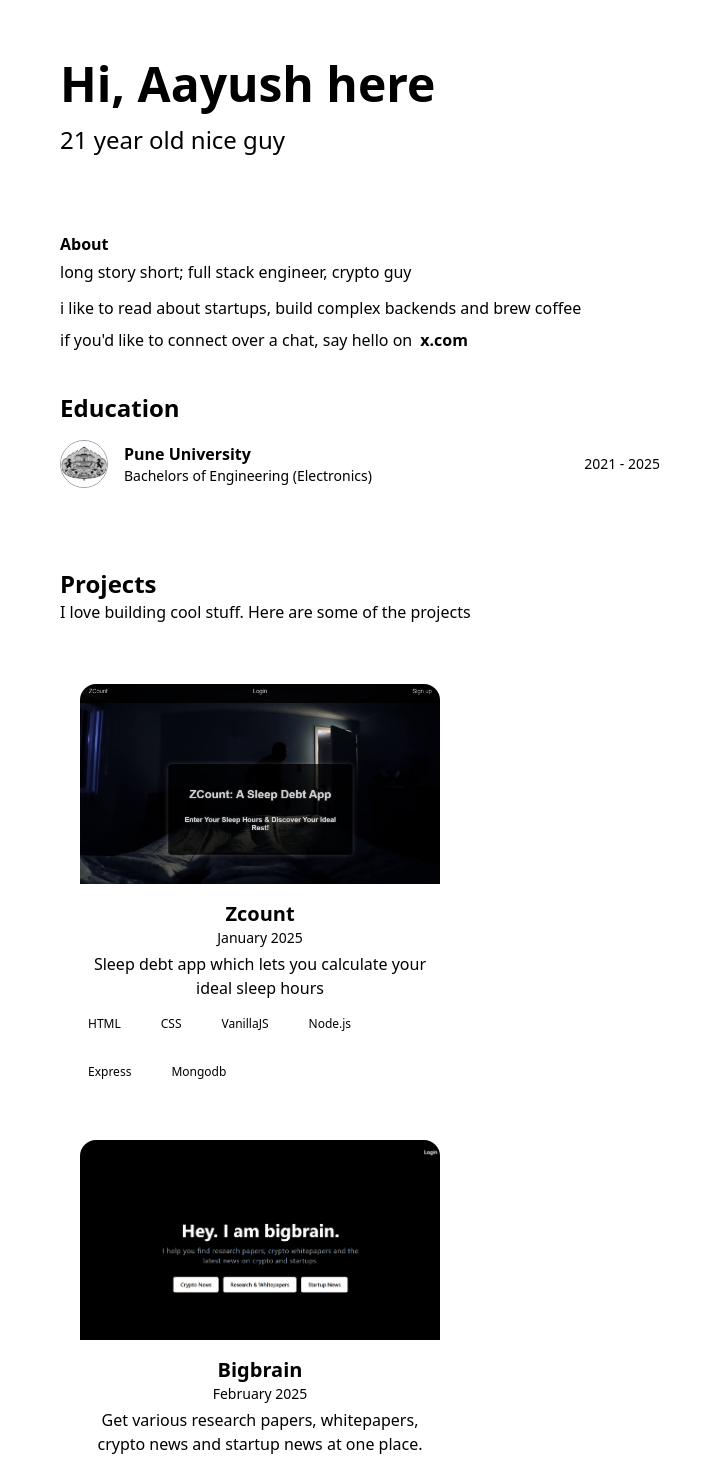
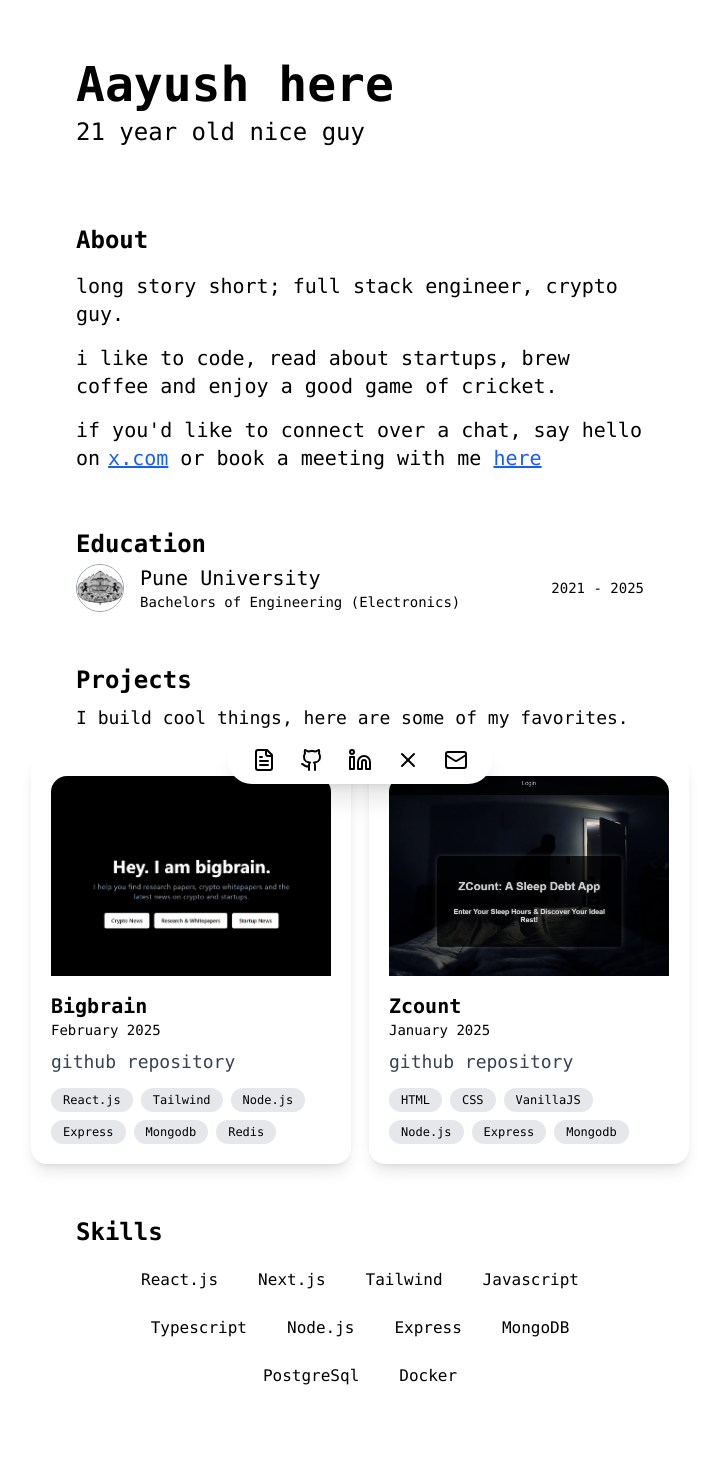
Before and after one commit to aayushk9/devme, a React (Vite) app: page / in a window 1280 px wide. Shown: the top 1470 px of the page, without its empty margins (280-999 px from the left). Built offline with nearby package versions, Linux system fonts and the light colour scheme.

Commit message:
new styles

```diff
--- a/src/components/About.jsx
+++ b/src/components/About.jsx
@@ -1,22 +1,29 @@
 export function About() {
   return (
-    <div className="max-w-[600px] mx-auto text-left text-wrap">
-      <h2 className="text-black-2xl font-bold">About</h2>
-      <p className="text-black py-1 text-base mb-2">
-        long story short; full stack engineer, crypto guy
+    <div className="max-w-[600px] mx-auto px-4 py-4 flex flex-col items-start text-left space-y-4">
+      <h2 className="text-black text-2xl font-mono font-bold">About</h2>
+      <p className="text-black text-lg md:text-xl font-mono">
+        long story short; full stack engineer, crypto guy.
       </p>
-      <p className="text-black text-base mb-2">
-        i like to read about startups, build complex backends and brew coffee
+      <p className="text-black text-lg md:text-xl font-mono">
+        i like to code, read about startups, brew coffee and enjoy a good game of cricket.
       </p>
-      <p className="text-black text-base mb-2">
+      <p className="text-black text-lg md:text-xl font-mono">
         if you'd like to connect over a chat, say hello on
         <a
           href="https://x.com/aayushk999"
           target="_blank"
           rel="noopener noreferrer"
-          className="font-bold text-black hover:text-blue-400 ml-2"
+          className="text-blue-600 font-mono ml-2 underline"
         >
           x.com
+        </a>
+        {" "}or book a meeting with me{" "}
+        <a
+          className="font-mono text-blue-600 underline"
+          href="https://cal.com/aayushdev"
+        >
+          here
         </a>
       </p>
     </div>
--- a/src/components/Blogs.jsx
+++ b/src/components/Blogs.jsx
@@ -5,9 +5,9 @@ const blogs = [
         date: "Jan 4 2024"
     },
     {
-        website: "https://aayushk.hashnode.dev/an-update-on-my-tech-journey",
-        title: "An update on my tech journey",
-        date: "April 20, 2023"
+        website: "https://www.geeksforgeeks.org/pagination-using-node-mongo-express-js-and-ejs/?itm_source=auth&itm_medium=contributions&itm_campaign=articles",
+        title: "Pagination using node.js, express and mongodb",
+        date: "March 27, 2024"
     },
     {
         website: "https://www.geeksforgeeks.org/how-to-build-a-restful-api-using-node-express-and-mongodb/?itm_source=auth&itm_medium=contributions&itm_campaign=articles",
@@ -15,23 +15,24 @@ const blogs = [
         date: "July 24, 2024"
     },
     {
-        website: "https://www.geeksforgeeks.org/pagination-using-node-mongo-express-js-and-ejs/?itm_source=auth&itm_medium=contributions&itm_campaign=articles",
-        title: "Pagination using node.js, express and mongodb",
-        date: "March 27, 2024"
+        website: "https://aayushk.hashnode.dev/an-update-on-my-tech-journey",
+        title: "An update on my tech journey",
+        date: "April 20, 2023"
     }
 ]
 
 export function Blogs() {
     return (
-        <section className="max-w-[600px] mx-auto text-left mt-10">
-            <h2 className="text-black text-2xl font-semibold">blog</h2>
+
+        <section className="max-w-[600px] mx-auto px-4 text-left mt-10">
+            <h2 className="text-black text-2xl font-semibold font-mono">blog</h2>
             <div className="grid md:grid-cols-1 gap-4 px-4 max-w-5xl mx-auto mt-6">
                 {blogs.map((blog, index) => (
                     <div key={index} className="space-y-1">
                         <a href={blog.website} className="block">
-                            <p className="text-black text-sm">{blog.title}</p>
+                            <p className="text-black text-sm font-mono">{blog.title}</p>
                         </a>
-                        <p className="text-black text-xs">{blog.date}</p>
+                        <p className="text-gray-500 text-xs font-mono">{blog.date}</p>
                     </div>
                 ))}
             </div>
--- a/src/components/Edu.jsx
+++ b/src/components/Edu.jsx
@@ -1,9 +1,9 @@
 export function Edu() {
   return (
-    <div className="max-w-[600px] mx-auto text-left mt-10">
-      <h2 className="text-black text-2xl font-bold">Education</h2>
+    <div className="max-w-[600px] mx-auto px-4 text-left mt-10">
+      <h2 className="text-black font-bold text-2xl font-mono">Education</h2>
 
-      <div className="flex items-center justify-between mt-4">
+      <div className="flex items-center justify-between mt-1">
         <div className="flex items-center space-x-4">
           <a href="https://www.linkedin.com/school/savitribai-phule-pune-university-sppu/">
             <img
@@ -13,12 +13,12 @@ export function Edu() {
             />
           </a>
           <div>
-            <p className="text-black font-semibold">Pune University</p>
-            <p className="text-black text-sm">Bachelors of Engineering (Electronics)</p>
+            <p className="text-black font-mono text-xl">Pune University</p>
+            <p className="text-black text-sm font-mono text-lg">Bachelors of Engineering (Electronics)</p>
           </div>
         </div>
 
-        <span className="text-black text-sm">2021 - 2025</span>
+        <span className="text-black text-sm text-lg ml-auto font-mono">2021 - 2025</span>
       </div>
     </div>
   );
--- a/src/components/Intro.jsx
+++ b/src/components/Intro.jsx
@@ -1,10 +1,10 @@
 export function Intro() {
     return (
-        <div className="max-w-[600px] mx-auto text-left py-15 text-wrap">
-            <h2 className="text-black text-2xl sm:text-4xl md:text-5xl font-bold">
-                Hi, Aayush here
+        <div className="max-w-[600px] mx-auto px-4 py-15 flex flex-col items-start text-left">
+            <h2 className="text-black text-4xl md:text-5xl font-mono font-bold">
+                Aayush here
             </h2>
-            <p className="text-xl sm:text-xl md:text-2xl text-black py-4 font-sans">
+            <p className="text-lg md:text-2xl text-black pt-2 font-mono">
                 21 year old nice guy
             </p>
         </div>
--- a/src/components/Projects.jsx
+++ b/src/components/Projects.jsx
@@ -1,50 +1,66 @@
 const projects = [
+   {
+      title: "Bigbrain",
+      date: "February 2025",
+      description: "Get various research papers, whitepapers, crypto news and startup news at one place.",
+      githubURL: "https://github.com/aayushk9/BigBrain",
+      techStack: ["React.js", "Tailwind", "Node.js", "Express", "Mongodb", "Redis"],
+      website: "https://bigbrain-bb.vercel.app/",
+      image: "/icons/bigbrain.png"
+   },
    {
       title: "Zcount",
       date: "January 2025",
       description: "Sleep debt app which lets you calculate your ideal sleep hours",
+      githubURL: "https://github.com/aayushk9/ZCount",
       techStack: ["HTML", "CSS", "VanillaJS", "Node.js", "Express", "Mongodb"],
       website: "https://z-count.vercel.app/",
       image: "/icons/zcount.png"
-   },
-   {
-      title: "Bigbrain",
-      date: "February 2025",
-      description: "Get various research papers, whitepapers, crypto news and startup news at one place.",
-      techStack: ["React.js", "Tailwind", "Node js", "Express", "Mongodb", "Redis"],
-      website: "https://bigbrain-bb.vercel.app/",
-      image: "/icons/bigbrain.png"
    }
 ];
 
 export function Projects() {
    return (
-      <section className="py-10 text-white text-center">
-         <div className="text-center max-w-[600px] mx-auto text-left mt-10">
-            <h2 className="text-black text-2xl font-bold">Projects</h2>
-            <p className="text-black text-base">I love building cool stuff. Here are some of the projects</p>
+      <section className="py-3 text-white">
+         <div className="max-w-[600px] mx-auto px-4 text-left mt-10">
+            <h2 className="text-black text-2xl font-bold font-mono">Projects</h2>
+            <p className="text-black text-lg font-mono mt-2">
+               I build cool things, here are some of my favorites.
+            </p>
          </div>
 
-         <div className="mt-10 grid grid-cols-1 md:grid-cols-1 gap-4 mr-50">
+         <div className="mt-6 grid grid-cols-1 sm:grid-cols-2 gap-2 mx-auto max-w-[700px] px-4">
             {projects.map((project, index) => (
                <div
                   key={index}
-                  className="p-5 rounded-2xl hover:shadow-2xl transition w-full max-w-[400px] mx-auto min-h-[400px]"
+                  className="p-5 rounded-2xl transition shadow-lg hover:scale-[1.02] bg-white w-full max-w-[320px] mx-auto"
                >
                   <a href={project.website} target="_blank" rel="noopener noreferrer">
-                     <img src={project.image}
+                     <img
+                        src={project.image}
                         alt={project.title}
-                        className="w-full h-[200px] object-cover rounded-t-2xl" />
+                        className="w-full h-[200px] object-cover rounded-t-2xl"
+                     />
                   </a>
 
-                  <div className="mt-4">
-                     <h3 className="text-xl font-bold text-black">{project.title}</h3>
-                     <p className="text-black text-sm">{project.date}</p>
-                     <p className="text-black mt-1">{project.description}</p>
+                  <div className="mt-4 text-left">
+                     <h3 className="text-xl font-bold text-black font-mono">{project.title}</h3>
+                     <p className="text-black text-sm font-mono">{project.date}</p>
 
-                     <div className="mt-3 flex flex-wrap gap-6">
+                     <div className="mt-2">
+                        <a
+                           href={project.githubURL}
+                           className="flex items-center space-x-2 text-gray-700 hover:text-gray-800 font-mono text-lg"
+                        >
+                           <span>github repository</span>
+                        </a>
+                     </div>
+
+                     <div className="mt-3 flex flex-wrap gap-2">
                         {project.techStack.map((tech, key) => (
-                           <span key={key} className="px-2 py-1 rounded-full text-xs text-black">{tech}</span>
+                           <span key={key} className="px-3 py-1 bg-gray-200 rounded-full text-xs text-black font-mono">
+                              {tech}
+                           </span>
                         ))}
                      </div>
                   </div>
--- a/src/components/Skills.jsx
+++ b/src/components/Skills.jsx
@@ -1,15 +1,20 @@
 export function Skills() {
   return (
-    <div className="max-w-[600px] mx-auto text-left mt-5">
-      <h2 className="text-black text-2xl font-bold">Skills</h2>
-      <div className="flex space-x-4 justify-center m-8 ml-60 mt-4 h-8 w-8">
-        <span className="text-bold bg-white text-black rounded-md px-2 py-1 hover:bg-gray-300">React</span>
-        <span className="text-bold text-black rounded-md px-2 py-1 hover:bg-gray-300">Next.js</span>
-        <span className="text-bold text-black rounded-md px-2 py-1 hover:bg-gray-300">Javascript</span>
-        <span className="text-bold text-black rounded-md px-2 py-1 hover:bg-gray-300">Typescript</span>
-        <span className="text-bold text-black rounded-md px-2 py-1 hover:bg-gray-300">Node.js</span>
-        <span className="text-bold text-black rounded-md px-2 py-1 hover:bg-gray-300">Python</span>
+    <div className="max-w-[600px] mx-auto px-4 text-left mt-10">
+      <h2 className="text-black text-2xl font-bold font-mono">Skills</h2>
+
+      <div className="flex flex-wrap justify-center gap-4 mt-4">
+        <span className="text-black rounded-md px-3 py-1 hover:bg-gray-300 font-mono">React.js</span>
+        <span className="text-black rounded-md px-3 py-1 hover:bg-gray-300 font-mono">Next.js</span>
+        <span className="text-black rounded-md px-3 py-1 hover:bg-gray-300 font-mono">Tailwind</span>
+        <span className="text-black rounded-md px-3 py-1 hover:bg-gray-300 font-mono">Javascript</span>
+        <span className="text-black rounded-md px-3 py-1 hover:bg-gray-300 font-mono">Typescript</span>
+        <span className="text-black rounded-md px-3 py-1 hover:bg-gray-300 font-mono">Node.js</span>
+        <span className="text-black rounded-md px-3 py-1 hover:bg-gray-300 font-mono">Express</span>
+        <span className="text-black rounded-md px-3 py-1 hover:bg-gray-300 font-mono">MongoDB</span>
+        <span className="text-black rounded-md px-3 py-1 hover:bg-gray-300 font-mono">PostgreSql</span>
+        <span className="text-black rounded-md px-3 py-1 hover:bg-gray-300 font-mono">Docker</span>
       </div>
     </div>
-  )
+  );
 }
--- a/src/components/Socials.jsx
+++ b/src/components/Socials.jsx
@@ -1,39 +1,37 @@
-import { Home, FileText, Github, Linkedin, X, Mail} from "lucide-react";
+import { FileText, Github, Linkedin, X, Mail } from "lucide-react";
+import { Link } from "react-router-dom"
 
 export function Socials() {
   return (
 
-    <ul className="flex flex-row justify-center space-x-6 mt-auto pb-2">
+    <div className="fixed bottom-4 left-1/2 transform -translate-x-1/2 bg-white shadow-xl rounded-full px-6 py-3 flex items-center space-x-6">
+      <ul className="flex flex-row space-x-6">
         <li>
-        <a href="/" target="_blank" rel="noopener noreferrer">
-          <Home className="text-black hover:text-gray-400" />
-        </a>
+          <Link to="/blogs">
+            <FileText className="hover:text-gray-400 text-black hover:scale-120 transition-transform duration-200" />
+          </Link>
         </li>
         <li>
-        <a href="/blogs" target="_blank" rel="noopener noreferrer">
-          <FileText className="text-black hover:text-gray-400 transition" />
-        </a>
+          <Link to="https://github.com/aayushk9">
+            <Github className="hover:text-gray-400 text-black hover:scale-120 transition-transform duration-200" />
+          </Link>
         </li>
         <li>
-        <a href="https://github.com/yourgithub" target="_blank" rel="noopener noreferrer">
-          <Github className="text-black hover:text-gray-400 `transition" />
-        </a>
+          <Link to="https://www.linkedin.com/in/aayushcodes">
+            <Linkedin className="hover:text-gray-400 text-black hover:scale-120 transition-transform duration-200" />
+          </Link>
         </li>
         <li>
-        <a href="https://www.linkedin.com/in/aayushcodes" target="_blank" rel="noopener noreferrer">
-          <Linkedin className="text-black hover:text-gray-400 transition" />
-        </a>
+          <Link to="https://x.com/aayushk999">
+            <X className="hover:text-gray-400 text-black hover:scale-120 transition-transform duration-200" />
+          </Link>
         </li>
         <li>
-        <a href="https://x.com/aayushk999" target="_blank" rel="noopener noreferrer">
-          <X className="text-black hover:text-gray-400 transition" />
-        </a>
-      </li>
-      <li>
-        <a href="mailto:aayushk.dev@gmail.com">
-          <Mail className="text-black hover:text-gray-400 transition" />
-        </a>
+          <Link to="mailto:aayushk.dev@gmail.com">
+            <Mail className="hover:text-gray-400 text-black hover:scale-120 transition-transform duration-200" />
+          </Link>
         </li>
       </ul>
+    </div>
   );
 }
```
Lines whose indentation alone changed are shown as unchanged.
